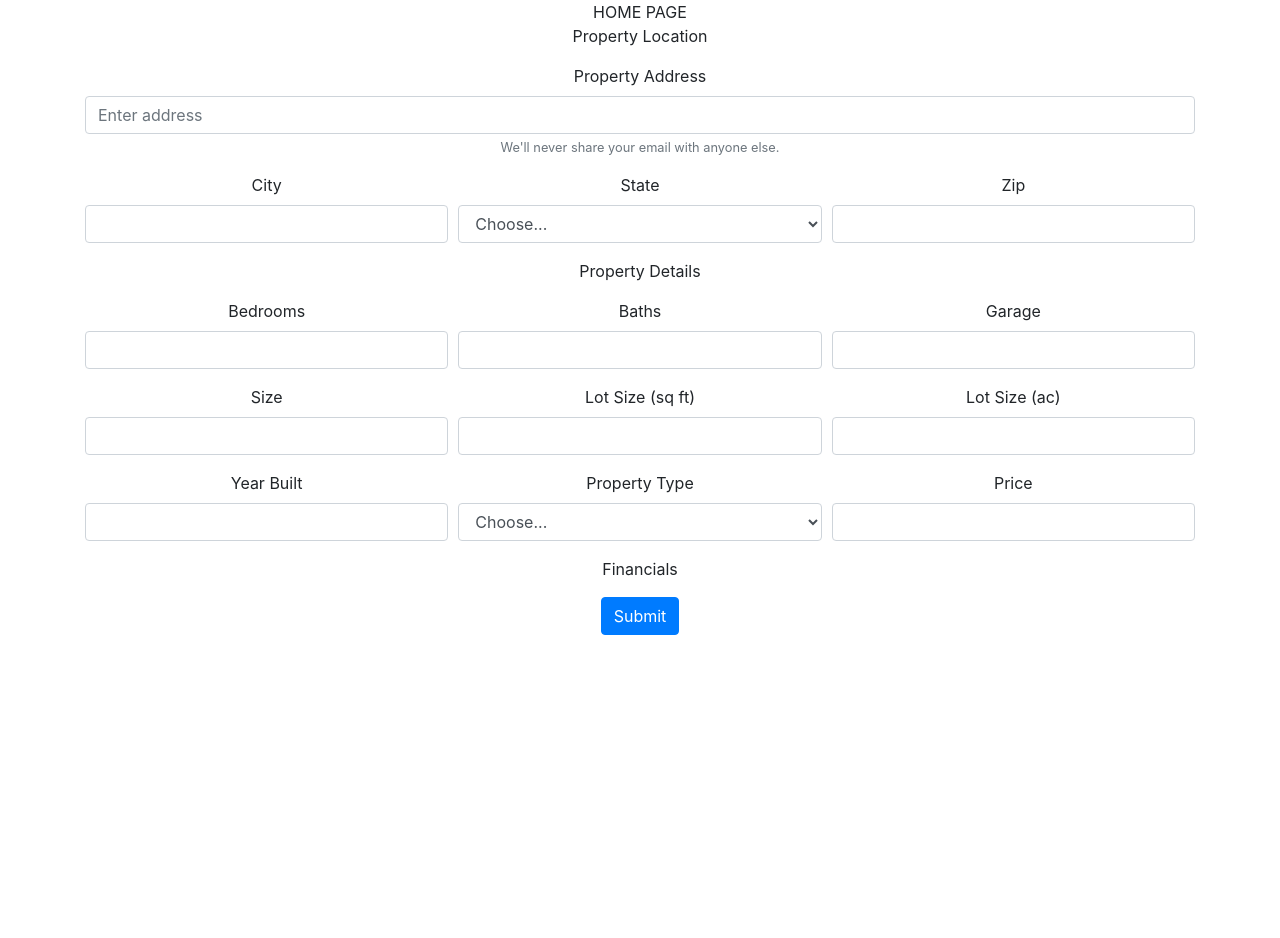
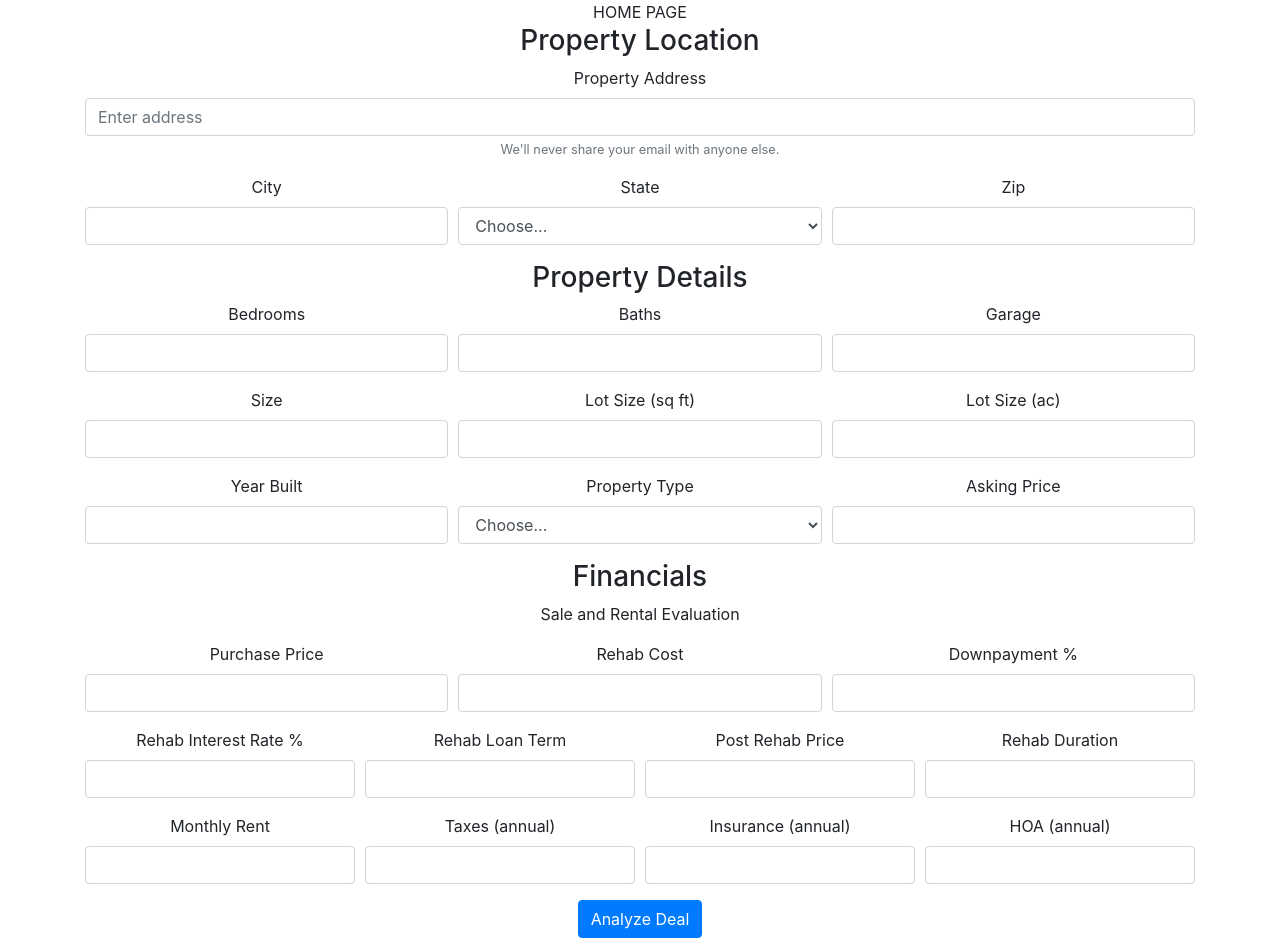
Before and after one commit to itsjustbolu/Real_Estate_Analysis_React, a React (Create React App) app: page / in a window 1280 px wide. Before the commit the page ends 800 px from the top, so only its background shows below. Built offline with nearby package versions, Linux system fonts and the light colour scheme.

Commit message:
inputs complete

```diff
--- a/src/components/dataInputs.js
+++ b/src/components/dataInputs.js
@@ -7,7 +7,7 @@ const DataInputs = () => {
   return (
     <div>
       <Form>
-        <p>Property Location</p>
+        <h3>Property Location</h3>
         <Form.Group controlId="formBasicEmail">
           <Form.Label>Property Address</Form.Label>
           <Form.Control type="text" placeholder="Enter address" />
@@ -36,7 +36,7 @@ const DataInputs = () => {
           </Form.Group>
         </Form.Row>
 
-        <p>Property Details</p>
+        <h3>Property Details</h3>
         <Form.Row>
           <Form.Group as={Col} controlId="formGridCity">
             <Form.Label>Bedrooms</Form.Label>
@@ -88,22 +88,81 @@ const DataInputs = () => {
               <option>Townhome</option>
               <option>Condo</option>
               <option>Land</option>
-
             </Form.Control>
           </Form.Group>
 
           <Form.Group as={Col} controlId="formGridCity">
-            <Form.Label>Price</Form.Label>
+            <Form.Label>Asking Price</Form.Label>
             <Form.Control type="number" />
           </Form.Group>
         </Form.Row>
 
-        <p>Financials</p>
+        <h3>Financials</h3>
+        <p>Sale and Rental Evaluation</p>
 
+        <Form.Row>
+          <Form.Group as={Col} controlId="formGridCity">
+            <Form.Label>Purchase Price</Form.Label>
+            <Form.Control type="number" />
+          </Form.Group>
 
+          <Form.Group as={Col} controlId="formGridCity">
+            <Form.Label>Rehab Cost</Form.Label>
+            <Form.Control type="number" />
+          </Form.Group>
+
+          <Form.Group as={Col} controlId="formGridCity">
+            <Form.Label>Downpayment %</Form.Label>
+            <Form.Control type="number" />
+          </Form.Group>
+        </Form.Row>
+
+        <Form.Row>
+          <Form.Group as={Col} controlId="formGridCity">
+            <Form.Label>Rehab Interest Rate %</Form.Label>
+            <Form.Control type="number" />
+          </Form.Group>
+
+          <Form.Group as={Col} controlId="formGridCity">
+            <Form.Label>Rehab Loan Term</Form.Label>
+            <Form.Control type="number" />
+          </Form.Group>
+
+          <Form.Group as={Col} controlId="formGridCity">
+            <Form.Label>Post Rehab Price</Form.Label>
+            <Form.Control type="number" />
+          </Form.Group>
+
+          <Form.Group as={Col} controlId="formGridCity">
+            <Form.Label>Rehab Duration</Form.Label>
+            <Form.Control type="number" />
+          </Form.Group>
+        </Form.Row>
+
+        <Form.Row>
+          <Form.Group as={Col} controlId="formGridCity">
+            <Form.Label>Monthly Rent</Form.Label>
+            <Form.Control type="number" />
+          </Form.Group>
+
+          <Form.Group as={Col} controlId="formGridCity">
+            <Form.Label>Taxes (annual)</Form.Label>
+            <Form.Control type="number" />
+          </Form.Group>
+
+          <Form.Group as={Col} controlId="formGridCity">
+            <Form.Label>Insurance (annual)</Form.Label>
+            <Form.Control type="number" />
+          </Form.Group>
+
+          <Form.Group as={Col} controlId="formGridCity">
+            <Form.Label>HOA (annual)</Form.Label>
+            <Form.Control type="number" />
+          </Form.Group>
+        </Form.Row>
 
         <Button variant="primary" type="submit">
-          Submit
+          Analyze Deal
         </Button>
       </Form>
     </div>
```
Also changed, not shown: src/results.js (added, +12 -0 lines).
